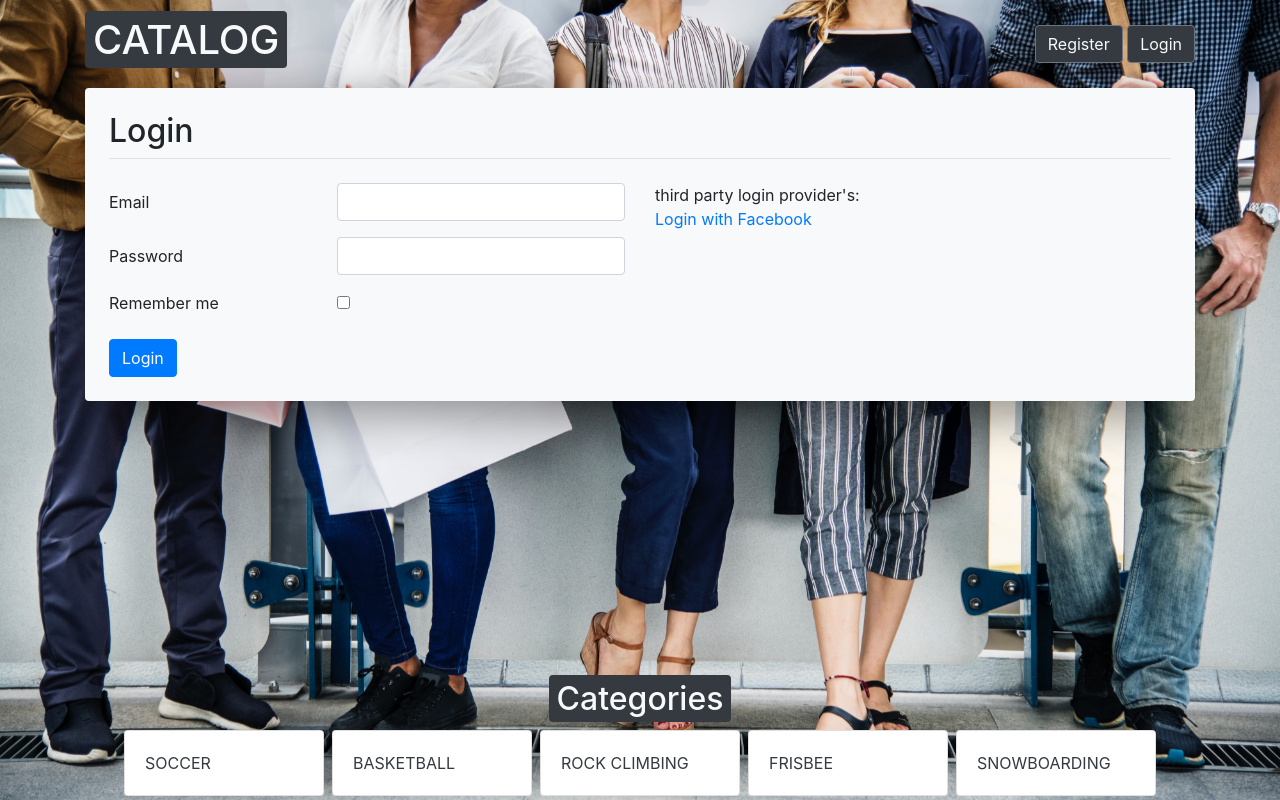
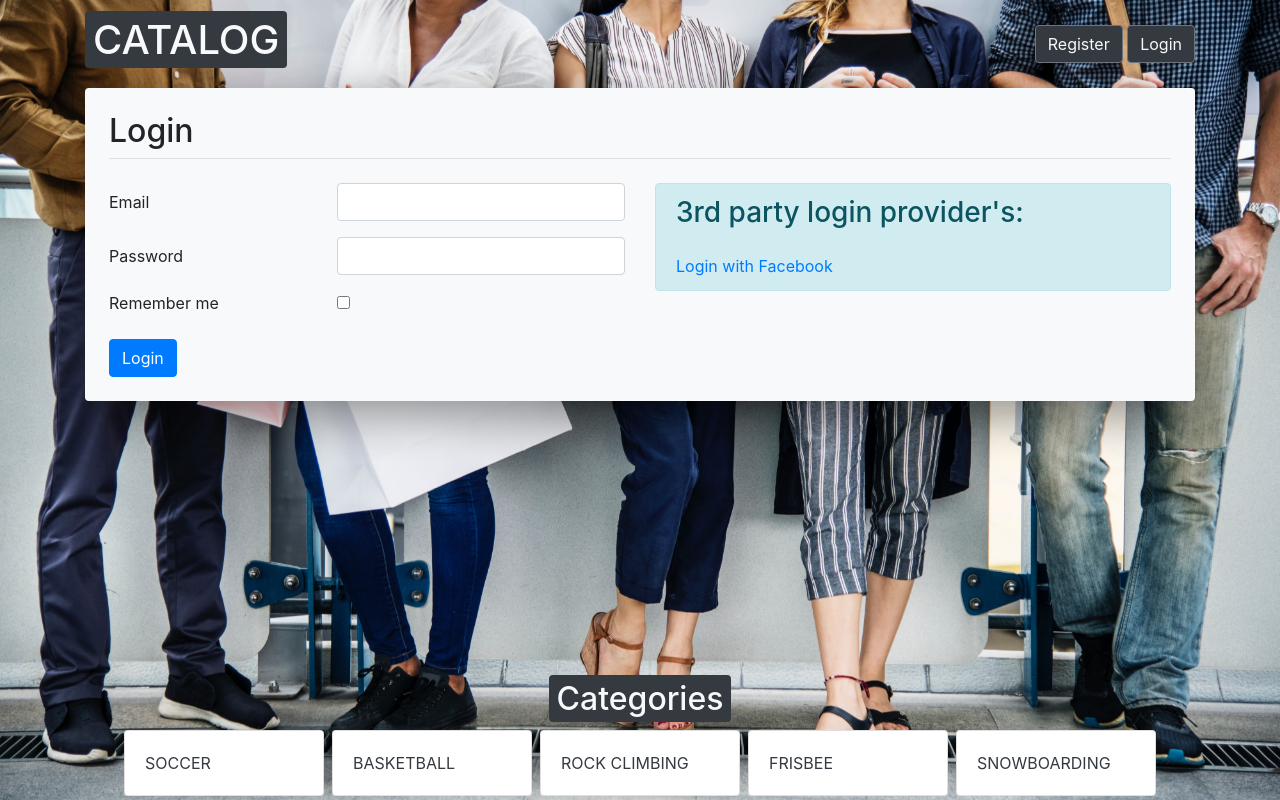
Before and after one commit to swmo/udacity-catalog, a Flask app: page /login in a window 1280 px wide. Run offline with Flask 2, Linux system fonts and the light colour scheme; parts of the project's set-up code (start-up, migrations or seed data) failed here and were passed over; some libraries are stand-ins or nearby versions.

Commit message:
3rd party info

```diff
--- a/static/css/main.css
+++ b/static/css/main.css
@@ -24,7 +24,7 @@ body, html {
   height:100%;
   width:100%;
 
- /* z-index: -2; */
+  z-index: 99;
 }
 
 .shadow-main {
--- a/templates/login.html
+++ b/templates/login.html
@@ -60,7 +60,10 @@
 				</form>
 			</div>
 			<div class="col-6">
-				third party login provider's:
+				<div class="alert alert-info " role="alert">
+				  <h3 class="pb-3">3rd party login provider's:</h3>
+
+
 					<div id="signinButton">
 			        	<span class="g-signin"
 				            data-scope="openid email"
@@ -76,6 +79,8 @@
 					<fb:login-button scope="public_profile,email" onlogin="checkLoginState();">
 						<a href='javascript:checkLoginState()'>Login with Facebook</a>
 					</fb:login-button>
+
+				</div>
 
 			</div>
 		</div>
--- a/templates/register.html
+++ b/templates/register.html
@@ -6,7 +6,7 @@
 	<div class="pt-3">
 
 <div class="alert alert-info" role="alert">
-  Create your account or  simply use a third party login provider  <a href="{{url_for('login')}}">here</a>
+  Create your account or  simply use a 3rd party login provider  <a href="{{url_for('login')}}">here</a>
 </div>
 	<form action="" method="POST">
 
```
Lines whose indentation alone changed are shown as unchanged.
